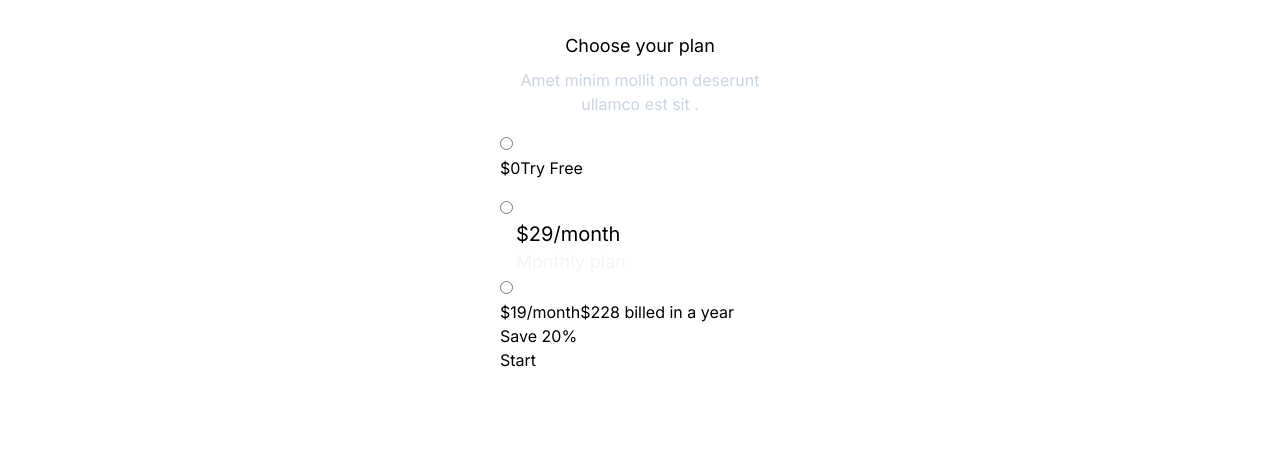
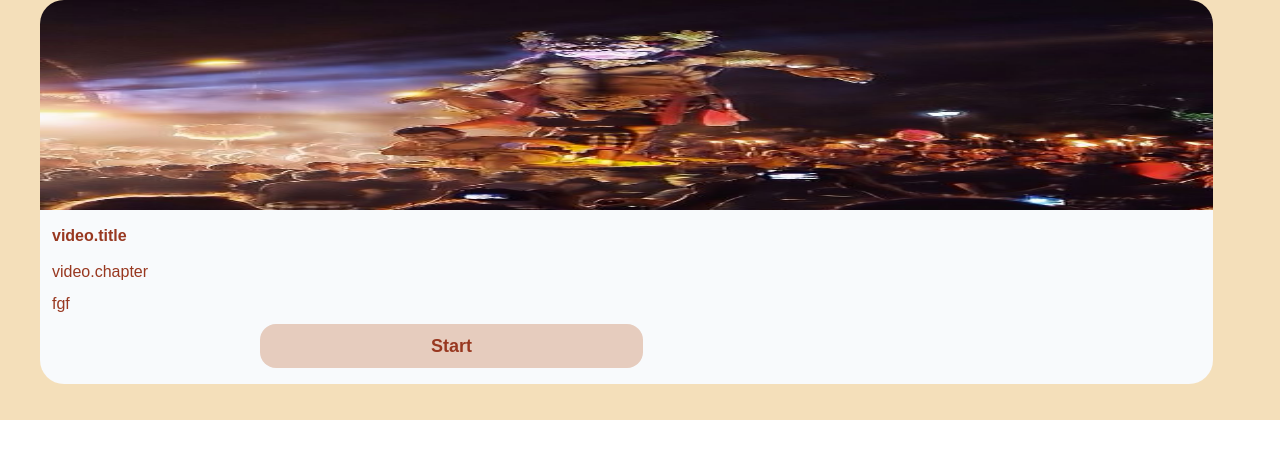
Before and after one commit to hsbysddq/folklorism, a Next.js app: page /event/reservation in a window 1280 px wide. Shown: the top 458 px of the page. Built offline with nearby package versions, Linux system fonts and the light colour scheme.

Commit message:
edit reservation

```diff
--- a/app/event/reservation/page.tsx
+++ b/app/event/reservation/page.tsx
@@ -1,11 +1,10 @@
-import Reservation from "@/app/components/Event/Reservation/Reservation"
-import Image from "next/image"
+import DetailEvent from "@/app/components/Event/Reservation/DetailEvent"
 import React from "react"
 
 const ReservationPage = () => {
   return (
     <div className="">
-      <Reservation />
+      <DetailEvent />
     </div>
   )
 }
```
